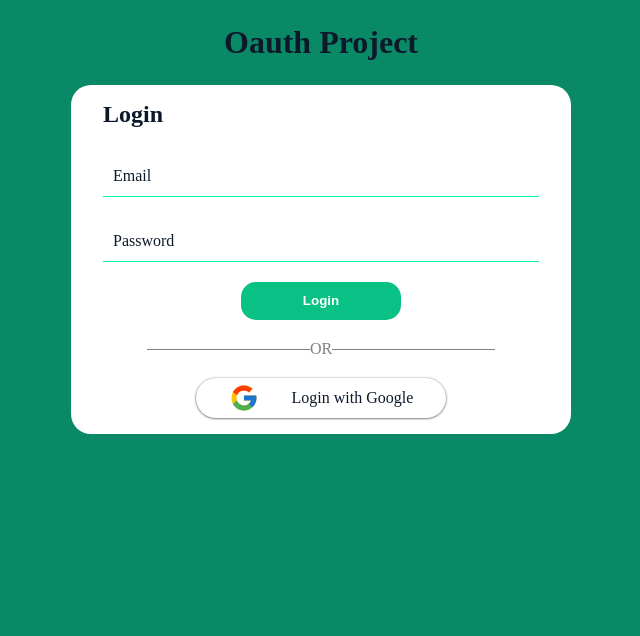
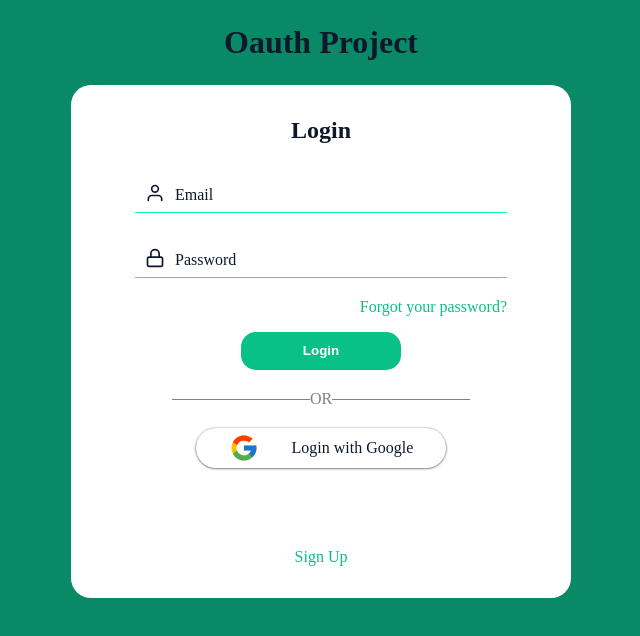
Before and after one commit to JesusCambron/OAuth2-frontend, a React (Vite) app: page / in a window 1280 px wide. Shown: the top 636 px of the page, without its empty margins (319-959 px from the left). Built offline with nearby package versions, Linux system fonts and the light colour scheme.

Commit message:
Update design login page and session context

```diff
--- a/package.json
+++ b/package.json
@@ -15,6 +15,7 @@
     "react": "^18.2.0",
     "react-dom": "^18.2.0",
     "react-icons": "^4.7.1",
+    "react-jwt": "^1.1.8",
     "react-router-dom": "^6.7.0"
   },
   "devDependencies": {
--- a/src/components/GoogleButton/GoogleButton.jsx
+++ b/src/components/GoogleButton/GoogleButton.jsx
@@ -5,6 +5,7 @@ import { FcGoogle } from "react-icons/fc";
 import SessionContext from '../../context/SessionContext';
 import { useGoogleLogin } from '@react-oauth/google';
 import axios from 'axios';
+import { decodeToken } from 'react-jwt';
 
 export const TYPES = {
   login: { text: "Login with Google", url: `${VITE_BACK_URL}/api/account/login/google` },
@@ -19,7 +20,16 @@ const GoogleButton = ({ type }) => {
       console.log(type.url)
       axios.post(type.url, {
         access_token: codeResponse.access_token
-      }).then(response => handleSession(response))
+      }).then(response => {
+        const decodedToken = decodeToken(response.data.data);
+        const session = {
+          first_name: decodedToken.first_name,
+          last_name: decodedToken.last_name,
+          email: decodedToken.email,
+          token: token,
+        }
+        handleSession(session);
+      })
         .catch(err => console.log(err))
     },
     onError: errorResponse => console.log(errorResponse)
--- a/src/config/index.js
+++ b/src/config/index.js
@@ -1,3 +1,4 @@
 export const CLIENT_ID = import.meta.env.VITE_CLIENT_ID;
 export const CLIENT_SECRET = import.meta.env.VITE_CLIENT_SECRET;
 export const VITE_BACK_URL = import.meta.env.VITE_BACK_URL;
+export const VITE_JWT_SECRET = import.meta.env.VITE_JWT_SECRET;
--- a/src/index.css
+++ b/src/index.css
@@ -24,6 +24,11 @@ html {
 body {
   margin: 0;
   color: var(--text-color);
+}
+
+a {
+  text-decoration: none;
+  color: var(--secondary-detail-color);
 }
 
 a:hover {
--- a/src/pages/Login.jsx
+++ b/src/pages/Login.jsx
@@ -1,10 +1,12 @@
 import React, { useContext, useState } from 'react'
-import './login.css'
-import GoogleButton, { TYPES } from '../components/GoogleButton/GoogleButton'
 import Button from '../components/Button/Button'
 import SessionContext from '../context/SessionContext';
+import GoogleButton, { TYPES } from '../components/GoogleButton/GoogleButton';
+import { VITE_BACK_URL } from '../config';
 import axios from 'axios';
-import { VITE_BACK_URL } from '../config';
+import { decodeToken } from "react-jwt";
+import { FiUser, FiLock } from "react-icons/fi";
+import './login.css'
 
 const initialCredentials = {
   email: "",
@@ -22,25 +24,39 @@ const Login = () => {
 
   const onClick = async (e) => {
     e.preventDefault();
-    await axios.post(`${VITE_BACK_URL}/api/account/login/`, credentials).then(response => response.json())
-      .then(response => handleSession(response.data))
+    await axios.post(`${VITE_BACK_URL}/api/account/login/`, credentials)
+      .then(response => {
+        const decodedToken = decodeToken(response.data.data);
+        const session = {
+          first_name: decodedToken.first_name,
+          last_name: decodedToken.last_name,
+          email: decodedToken.email,
+          token: response.data.data,
+        }
+        handleSession(session);
+      })
       .catch(err => console.log(err));
   }
 
   return (
     <section>
       <h1 className="title">Oauth Project</h1>
-      <div className="login-container">
+      <div className="oauth-container">
         <h2>Login</h2>
         <div className="form-container">
           <form action="POST">
             <div className="input-container">
+              <FiUser size={20} className="icon-input" />
               <input type="email" name="email" id="email" placeholder=" " className="form-input" value={credentials.email} onChange={e => onChange(e)} />
               <label htmlFor="email" className="form-label">Email</label>
             </div>
             <div className="input-container">
+              <FiLock size={20} className="icon-input" />
               <input type="password" name="pw" id="pw" className="form-input" placeholder=" " value={credentials.pw} onChange={e => onChange(e)} />
               <label htmlFor="pw" className="form-label">Password</label>
+            </div>
+            <div className="forgot-password-container">
+              <a href="">Forgot your password?</a>
             </div>
             <div className="form-button-container">
               <Button text={"Login"} styleVersion={"primary"} onClick={onClick} />
@@ -53,6 +69,9 @@ const Login = () => {
         <div className="oauth-login-container">
           <GoogleButton type={TYPES.login} />
         </div>
+        <div className="signup-container">
+          <a href="">Sign Up</a>
+        </div>
       </div>
     </section>
   )
--- a/src/pages/login.css
+++ b/src/pages/login.css
@@ -10,7 +10,11 @@ html {
   text-align: center;
 }
 
-.login-container {
+.oauth-container {
+  text-align: center;
+}
+
+.oauth-container {
   background-color: white;
   min-width: 206px;
   max-width: 500px;
@@ -30,26 +34,38 @@ html {
   margin-bottom: 20px;
 }
 
+.icon-input {
+  position: absolute;
+  top: 15px;
+  left: 10px;
+}
+
 .form-input {
   height: 2.8rem;
   width: 100%;
   border: none;
-  padding: 10px 10px 0 10px;
+  padding: 10px 10px 0 40px;
   border-bottom: thin solid var(--primary-detail-color);
+}
+
+.form-input:-webkit-autofill,
+.form-input:-webkit-autofill:hover,
+.form-input:-webkit-autofill:focus {
+  -webkit-box-shadow: 0 0 0px 40rem #fff inset;
 }
 
 .form-label {
   background-color: white;
   cursor: pointer;
   position: absolute;
-  left: 10px;
-  transform: translateY(15px);
+  left: 40px;
+  transform: translateY(18px);
   transition: transform 0.5s, color 0.3s;
 }
 
 .form-input:focus + .form-label,
 .form-input:not(:placeholder-shown) + .form-label {
-  transform: translateY(-10px) scale(0.9);
+  transform: translateY(-10px) translateX(-10px) scale(0.9);;
   transform-origin: top left;
 }
 
@@ -57,10 +73,16 @@ html {
   outline-color: var(--primary-detail-color);
 }
 
+.forgot-password-container > a{
+  display: block;
+  text-align: end;
+}
+
 .form-button-container {
   height: 2.4rem;
-  width: 10rem;
+  max-width: 10rem;
   margin: 0 auto;
+  margin-top: 1rem;
 }
 
 .or-container {
@@ -89,3 +111,18 @@ html {
 .oauth-login-container {
   margin-top: 1rem;
 }
+
+.signup-container{
+  margin-top: 5rem;
+}
+
+.signup-container > a{
+  display: block;
+  text-align: center;
+}
+
+@media screen and (min-width: 768px) {
+  .oauth-container {
+    padding: 2rem 4rem;
+  }
+}
--- a/src/routes/Routes.jsx
+++ b/src/routes/Routes.jsx
@@ -1,5 +1,4 @@
 import { createBrowserRouter, createRoutesFromElements, Route } from "react-router-dom";
-import App from "../App";
 import Login from "../pages/Login";
 
 export const Routes = createBrowserRouter(
```
Also changed, not shown: 2 other files (tests, documents, lock files or other folders).
